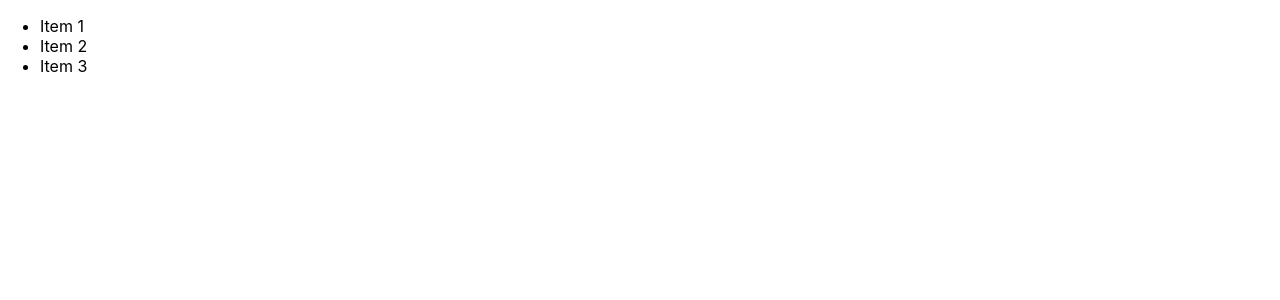
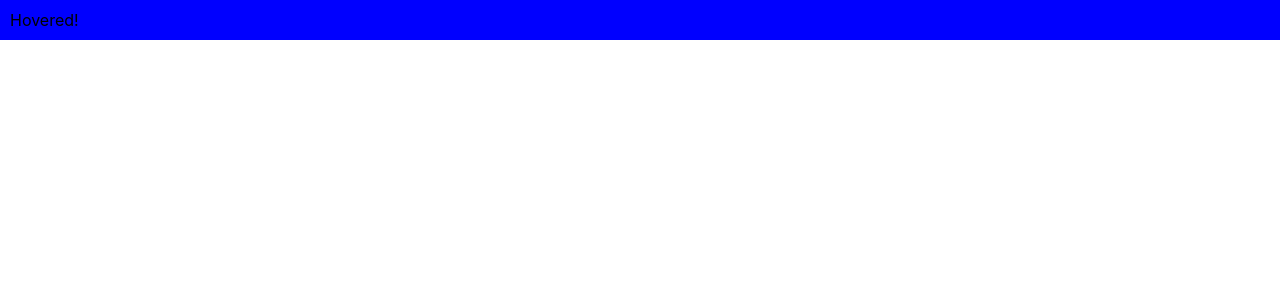
Before and after one commit to Taheer10/React-With-Typescript-Fundamentals, a React (Create React App) app: page / in a window 1280 px wide. Shown: the top 300 px of the page. Built offline with nearby package versions, Linux system fonts and the light colour scheme; the HTML template or start-up script is replaced by a standard one.

Commit message:
EventHandlingEasy Examples

```diff
--- a/src/App.tsx
+++ b/src/App.tsx
@@ -1,14 +1,14 @@
 import React from "react";
-import DragAndDrop from "./topics/02 Props and state in React/03Hard/DragAndDrop";
+// import Easy01 from "./topics/03 Event handling in React/01Easy/Easy01";
+import Easy02 from "./topics/03 Event handling in React/01Easy/Easy02";
 
 const App = () => {
-  const dragAndDropItems = [
-    { id: 1, content: "Item 1" },
-    { id: 2, content: "Item 2" },
-    { id: 3, content: "Item 3" },
-  ];
-
-  return <DragAndDrop items={dragAndDropItems} />;
+  return (
+    <>
+      {/* <Easy01/> */}
+      <Easy02 />
+    </>
+  );
 };
 
 export default App;
--- /dev/null
+++ b/src/topics/03 Event handling in React/01Easy/Easy01.tsx
@@ -0,0 +1,18 @@
+import React, {useState} from 'react'
+
+const Easy01 = () => {
+    const [name, setName] = useState('')
+
+    const handleChange = (event: React.ChangeEvent<HTMLInputElement>) => {
+         setName(event.target.value)
+    }
+  return (
+    <div>
+      Name:
+      <input type="text" value={name} onChange={handleChange} />
+      <h1>{name}</h1>
+    </div>
+  )
+}
+
+export default Easy01
--- /dev/null
+++ b/src/topics/03 Event handling in React/01Easy/Easy02.tsx
@@ -0,0 +1,30 @@
+// Handling Mouse Hover Event
+import React, { useState } from "react";
+
+const Easy02 = () => {
+  const [isHovered, setIsHovered] = useState(false);
+
+  const handleMouseEnter = () => {
+    setIsHovered(true);
+  };
+
+  const handleMouseLeave = () => {
+    setIsHovered(false);
+  };
+
+  return (
+    <div
+      onMouseEnter={handleMouseEnter}
+      onMouseLeave={handleMouseLeave}
+      style={{
+        background: isHovered ? "blue" : "red",
+        padding: "10px",
+        cursor: "pointer",
+      }}
+    >
+      {isHovered ? "Hovered!" : "Hover over me!"}
+    </div>
+  );
+};
+
+export default Easy02;
```
